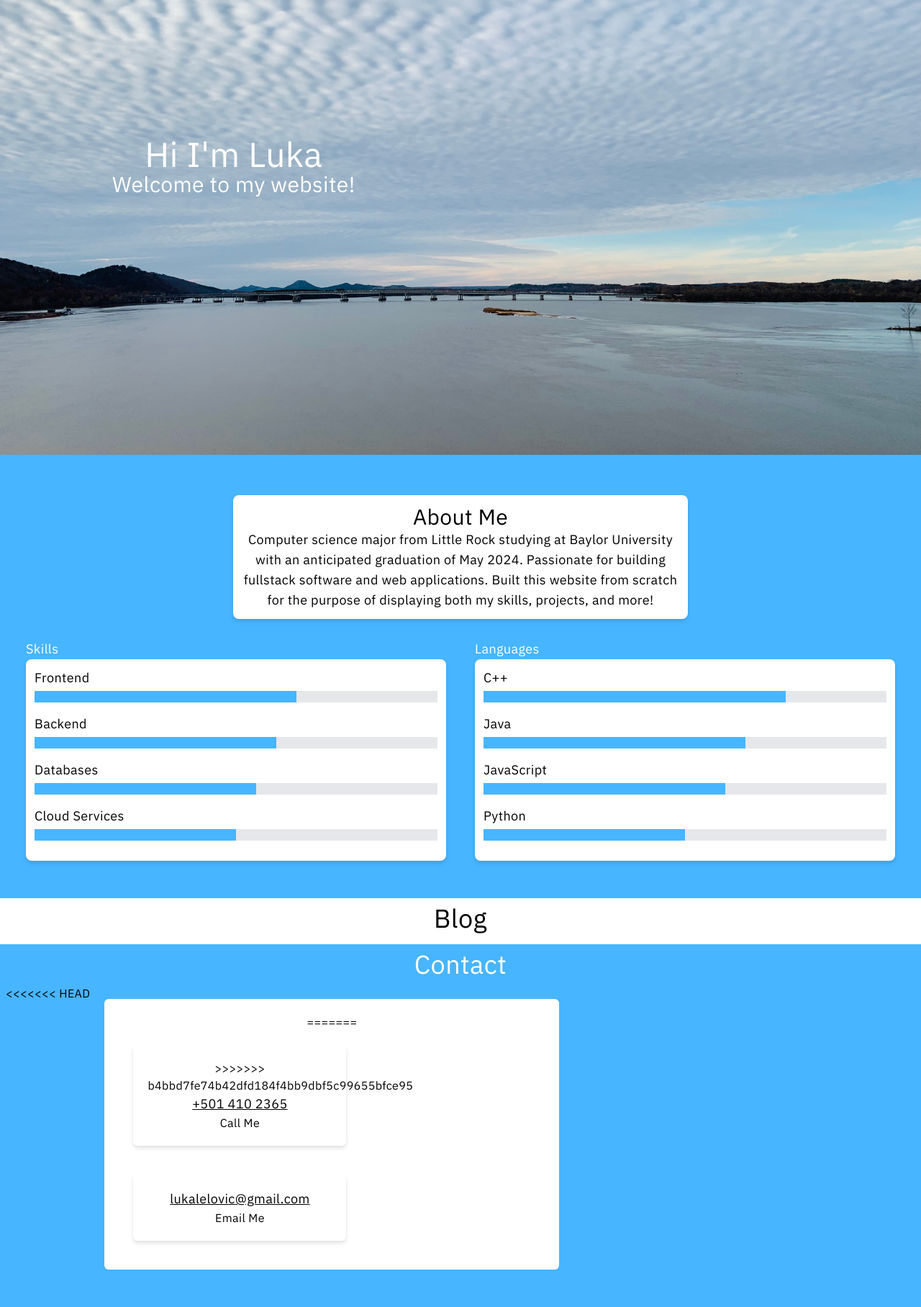
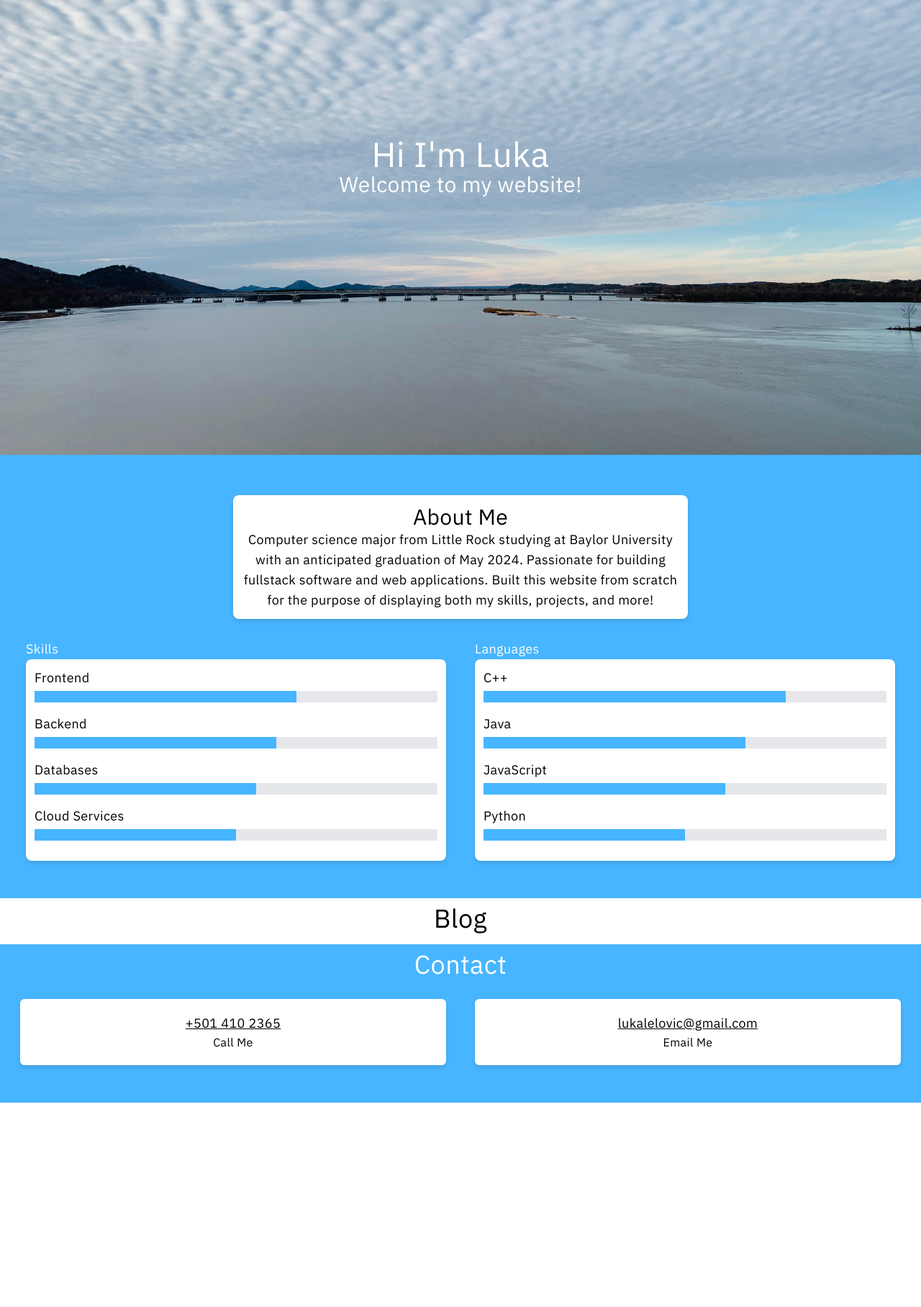
Before and after one commit to lukalelovic/Personal-Portfolio-Blog, a Flask app: page / in a window 1280 px wide. Shown: the part 168-1984 px from the top of the page at 72% size. After the commit the page ends 1700 px from the top, so only its background shows below. Run offline with Flask 2, Linux system fonts and the light colour scheme; data that the repository does not hold is empty; some libraries are stand-ins or nearby versions.

Commit message:
resolve conflicts

```diff
--- a/app/templates/index.html
+++ b/app/templates/index.html
@@ -7,11 +7,7 @@
         <h1 class="text-5xl">Hi I'm Luka</h1>
         <h3 class="text-3xl">Welcome to my website!</h3>
     </div>
-<<<<<<< HEAD
-    <img src="{{ url_for('static', filename='river.jpg') }}" class="absolute object-none sm:object-scale-down min-h-full z-10 w-auto">
-=======
     <img src="{{ url_for('static', filename='river.jpg') }}" class="absolute object-cover z-10 min-h-full w-auto">
->>>>>>> b4bbd7fe74b42dfd184f4bb9dbf5c99655bfce95
     <!-- <video autoplay loop muted class="absolute z-10 w-auto min-w-full min-h-full max-w-none">
         <source src="{{ url_for('static', filename='arkansas.mov') }}" type="video/mp4" />
         Your browser does not support the video tag.
@@ -100,11 +96,7 @@
     <h4 class="text-4xl text-center text-white mt-2">Contact</h4>
     <div class="flex flex-col md:flex-row w-full p-2">
         <!-- Phone -->
-<<<<<<< HEAD
-        <div class="flex flex-col w-full md:w-1/2 md:m-5 bg-white rounded-md mb-4 p-5">
-=======
         <div class="flex flex-col w-full md:w-1/2 md:m-5 bg-white rounded-md p-5 mb-5 drop-shadow-md">
->>>>>>> b4bbd7fe74b42dfd184f4bb9dbf5c99655bfce95
             <a href="tel:5014102365" class="underline text-lg">+501 410 2365</a>
             <p>Call Me</p>
         </div>
```
